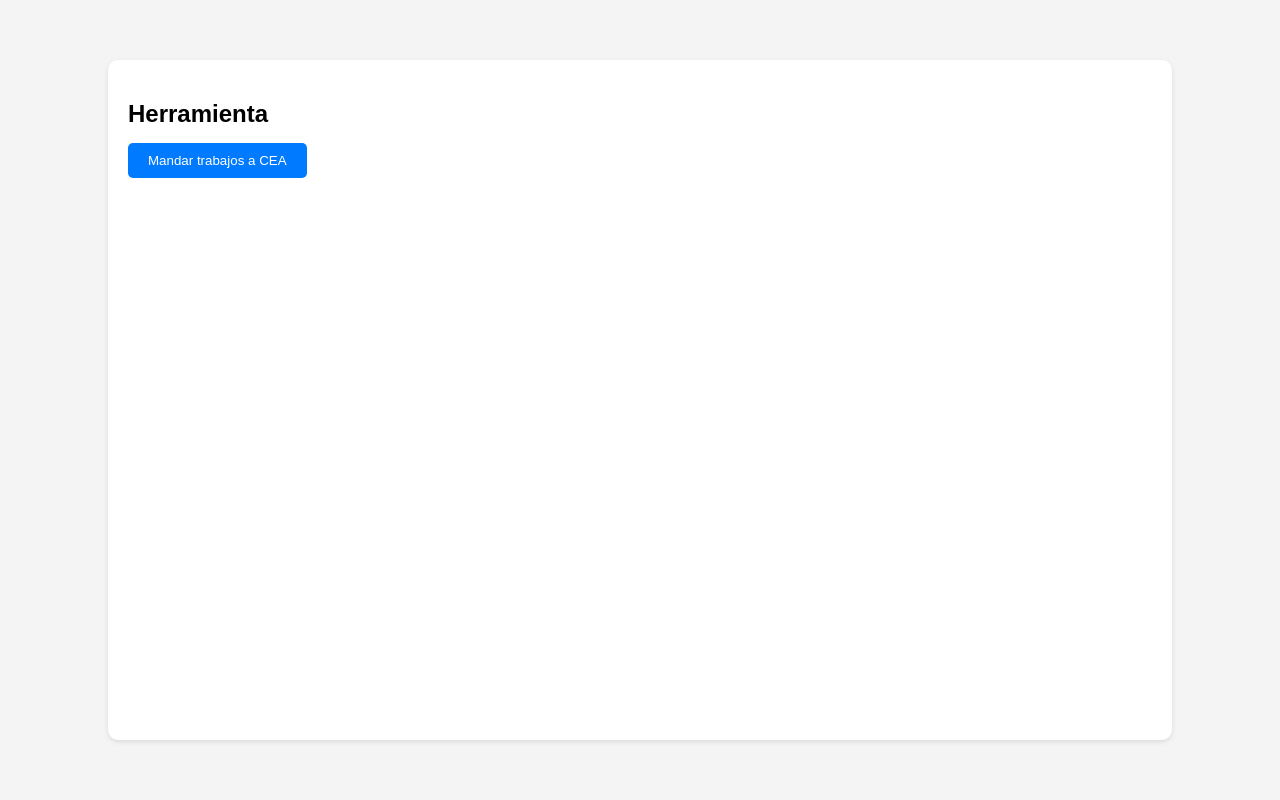
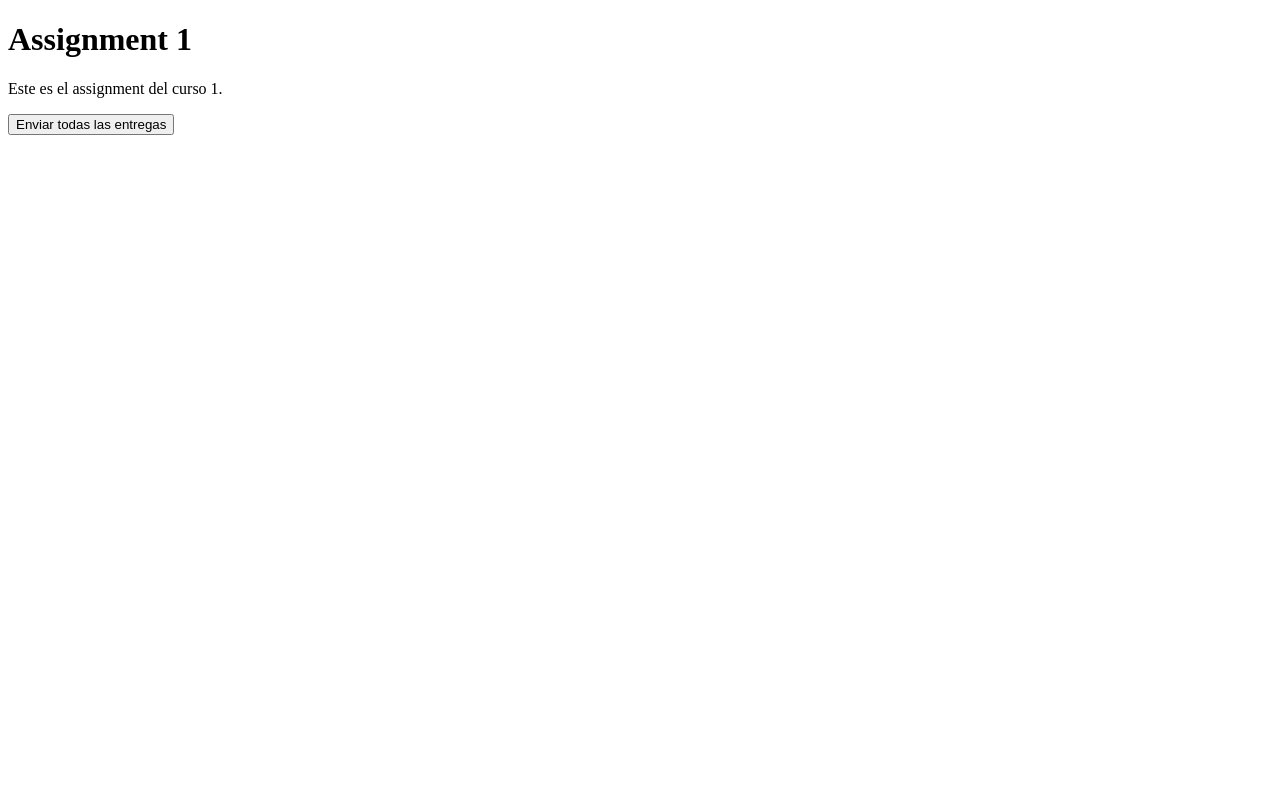
Before and after one commit to amparoq/canvas_integration_CEAI, a Flask app: template templates/delivery.html in a window 1280 px wide. Run offline with Flask 3, Linux system fonts and the light colour scheme; the template is opened without the code that fills it: most values are stand-ins (such as "Sample title", 1, 10 or a date in 2020).

Commit message:
funciona ventanita

```diff
--- a/app.py
+++ b/app.py
@@ -1,4 +1,4 @@
-from flask import Flask, request, render_template, redirect, url_for, abort
+from flask import Flask, request, jsonify, redirect, url_for, render_template
 import os
 import requests
 from database import session, LLAVE
@@ -11,153 +11,69 @@ from collections import defaultdict
 
 scheduler = BackgroundScheduler()
 
+# Access token para autenticar las llamadas a la API de Canvas
 ACCESS_TOKEN = "7~aAXTMm8KY9RKRQXaMPJRDAn4mrBx6tZXBHhc4akaPEUPLhUEJFverU6zWL2vwath"
 
-def check_deadline(assignment_id, course_id):
-    deadline = get_assignment_deadline(course_id, assignment_id, ACCESS_TOKEN)
-    if deadline and datetime.now() > datetime.fromisoformat(deadline):
-        # Ejecuta el envío de los reportes
-        get_submissions(course_id, assignment_id, ACCESS_TOKEN)
+app = Flask(__name__)
 
+LTI_SECRET = 'secret-key'
+LTI_CONSUMER_KEY = 'consumer-key'
+
+# Función para obtener las entregas de un assignment
 def get_submissions(course_id, assignment_id, access_token):
     url = f'https://canvas.instructure.com/api/v1/courses/{course_id}/assignments/{assignment_id}/submissions'
-    headers = {
-        'Authorization': f'Bearer {access_token}'
-    }
-    response = requests.get(url, headers=headers)
-    return response.json()  # Retorna las entregas de los estudiantes
-
-def get_assignment_deadline(course_id, assignment_id, access_token):
-    url = f'https://canvas.instructure.com/api/v1/courses/{course_id}/assignments/{assignment_id}'
-    headers = {
-        'Authorization': f'Bearer {access_token}'
-    }
-
-    # Hacer la solicitud a la API de Canvas
+    headers = {'Authorization': f'Bearer {access_token}'}
     response = requests.get(url, headers=headers)
 
     if response.status_code == 200:
-        assignment = response.json()
-        return assignment.get('due_at')  # Obtiene la fecha de entrega
+        return response.json()
     else:
-        print(f"Error al obtener la fecha límite: {response.status_code}")
-        return None
+        return {"error": f"Failed to retrieve submissions. Status code: {response.status_code}"}
+
+# Ruta principal para manejar el lanzamiento de la herramienta LTI
+@app.route('/lti_launch', methods=['POST'])
+def lti_launch():
+    # Capturar los parámetros enviados por Canvas
+    course_id = request.form.get('custom_course_id')
+    assignment_id = request.form.get('custom_assignment_id')
+
+    if not course_id or not assignment_id:
+        return "Course ID o Assignment ID faltante", 400
+
+    # Renderizar una página HTML para mostrar en Canvas
+    return render_template('delivery.html', course_id=course_id, assignment_id=assignment_id)
 
 
+# Ruta para procesar las entregas cuando el profesor presiona el botón
+@app.route('/process_submissions', methods=['GET', 'POST'])
+def process_submissions():
+    print(request.data)
 
+    course_id = request.form.get('course_id')
+    assignment_id = request.form.get('assignment_id')
 
+    print(course_id)
+    print(assignment_id)
 
+    if not course_id or not assignment_id:
+        return "Course ID o Assignment ID faltante", 400
 
-app = Flask(__name__)
+    # Obtener las entregas de Canvas usando el ID del curso y de la tarea
+    submissions = get_submissions(course_id, assignment_id, ACCESS_TOKEN)
 
-# Configura LTI
-LTI_SECRET = 'secret-key'
-LTI_CONSUMER_KEY = 'consumer-key'
-LTI_URL = '/'
+    if "error" in submissions:
+        return jsonify(submissions), 400
 
-class LTIRequestValidator(RequestValidator):
-    def __init__(self):
-        super().__init__()
-        self.client_key = LTI_CONSUMER_KEY
-        self.client_secret = LTI_SECRET
+    # Procesar las entregas aquí según sea necesario (por ejemplo, guardarlas en la base de datos)
+    # Por ahora, solo devolvemos las entregas como respuesta JSON
+    return jsonify(submissions), 200
 
-    @property
-    def enforce_ssl(self):
-        return False
-
-    def get_client_secret(self, client_key, request):
-        return self.client_secret
-
-
-validator = LTIRequestValidator()
-endpoint = SignatureOnlyEndpoint(validator)
-
-def verify_lti_request():
-    uri = request.url
-    http_method = request.method
-    body = request.form.to_dict()
-    headers_dict = dict(request.headers)
-
-    print("URI:", uri)
-    print("HTTP Method:", http_method)
-    print("Body:", body)
-    print("Headers:", headers_dict)
-
-    valid, oauth_request = endpoint.validate_request(uri, http_method, body, headers_dict)
-    print("Valid request:", valid)
-
-    return valid
-
-@app.route('/lti_launch', methods=['GET', 'POST'])
-def lti_launch():
-    # Verificar si es POST o GET
-    if request.method == 'POST':
-        if not verify_lti_request():
-            abort(401)  # Si la solicitud no es válida, devuelve un error 401 (no autorizado)
-
-        # Aquí procesamos los parámetros enviados por Canvas
-        course_id = request.form.get('custom_canvas_course_id')
-        assignment_id = request.form.get('custom_canvas_assignment_id')
-
-        # Lógica para iniciar el chequeo del deadline
-        scheduler.add_job(check_deadline, 'interval', hours=1, args=[assignment_id, course_id])
-        scheduler.start()
-
-        return "Chequeo del deadline iniciado", 200
-    else:
-        return "Solicitud inválida", 400
-
-
+# Función para crear las tablas de la base de datos
 def crear_tablas():
     Base.metadata.create_all(session.bind)
     session.close()
 
 crear_tablas()
 
-# Este es el token que generaste manualmente
-ACCESS_TOKEN = "7~AhwVwLHZH4BQMar7BzHMkFnU9G6HMt6uxfD2WHLuWHYZLv2P7XX2Le22RNrhLyWy"
-
-
-@app.route('/students', methods=['GET', 'POST'])
-def create_student():
-    if request.method == 'POST':
-        student_name = request.form.get('name')
-        if student_name:
-            new_student = Student(name=student_name)
-            session.add(new_student)
-            session.commit()
-            return redirect(url_for('create_student'))
-        else:
-            return 'Name is required', 400
-
-    return render_template('students/create.html')
-
-@app.route('/reports', methods=['GET'])
-def get_reports():
-    if request.method == 'GET':
-        reports = session.query(Report).all()
-        return render_template("reports/index.html", reports=reports)
-
-@app.route('/upload_reports', methods=['GET', 'POST'])
-def upload_report():
-    if request.method == 'POST':
-        student_id = request.form.get('student_id')
-        file = request.files.get('report_pdf')
-
-        if file and file.filename.endswith('.pdf'):
-            pdf_content = file.read()
-
-            new_report = Report(student_id=student_id, report_pdf=pdf_content)
-            session.add(new_report)
-            session.commit()
-
-            return redirect("/reports")
-        else:
-            return 'File not allowed or no file provided', 400
-
-    if request.method == "GET":
-        students = session.query(Student).all()
-        return render_template('reports/upload.html', students=students)
-
 if __name__ == '__main__':
     app.run(debug=True, port=5000)
--- a/templates/delivery.html
+++ b/templates/delivery.html
@@ -1,54 +1,19 @@
 <!DOCTYPE html>
-<html lang="es">
+<html lang="en">
 <head>
     <meta charset="UTF-8">
     <meta name="viewport" content="width=device-width, initial-scale=1.0">
-    <title>Buzón de Entrega</title>
-    <style>
-        body {
-            font-family: Arial, sans-serif;
-            background-color: #f4f4f4;
-            margin: 0;
-            padding: 0;
-            display: flex;
-            justify-content: center;
-            align-items: center;
-            height: 100vh;
-        }
-        .upload-box {
-            background-color: #fff;
-            padding: 20px;
-            border-radius: 10px;
-            box-shadow: 0 2px 5px rgba(0,0,0,0.1);
-            width: 80%;
-            height: 80%;
-        }
-        .upload-box h2 {
-            margin-bottom: 15px;
-            font-size: 24px;
-        }
-        .upload-box input[type="file"] {
-            margin-bottom: 10px;
-        }
-        .upload-box button {
-            background-color: #007BFF;
-            color: white;
-            border: none;
-            padding: 10px 20px;
-            cursor: pointer;
-            border-radius: 5px;
-        }
-        .upload-box button:hover {
-            background-color: #0056b3;
-        }
-    </style>
+    <title>Vista del Assignment</title>
 </head>
 <body>
+    <h1>Assignment {{ assignment_id }}</h1>
+    <p>Este es el assignment del curso {{ course_id }}.</p>
 
-    <div class="upload-box">
-        <h2>Herramienta</h2>
-        <button>Mandar trabajos a CEA</button>
-    </div>
-
+    <!-- Aquí puedes añadir el botón o cualquier otra lógica -->
+    <form action="/process_submissions" method="post">
+        <input type="hidden" name="course_id" value="{{ course_id }}">
+        <input type="hidden" name="assignment_id" value="{{ assignment_id }}">
+        <button type="submit">Enviar todas las entregas</button>
+    </form>
 </body>
 </html>
```
Also changed, not shown: temporal.txt (added, +19 -0 lines).
